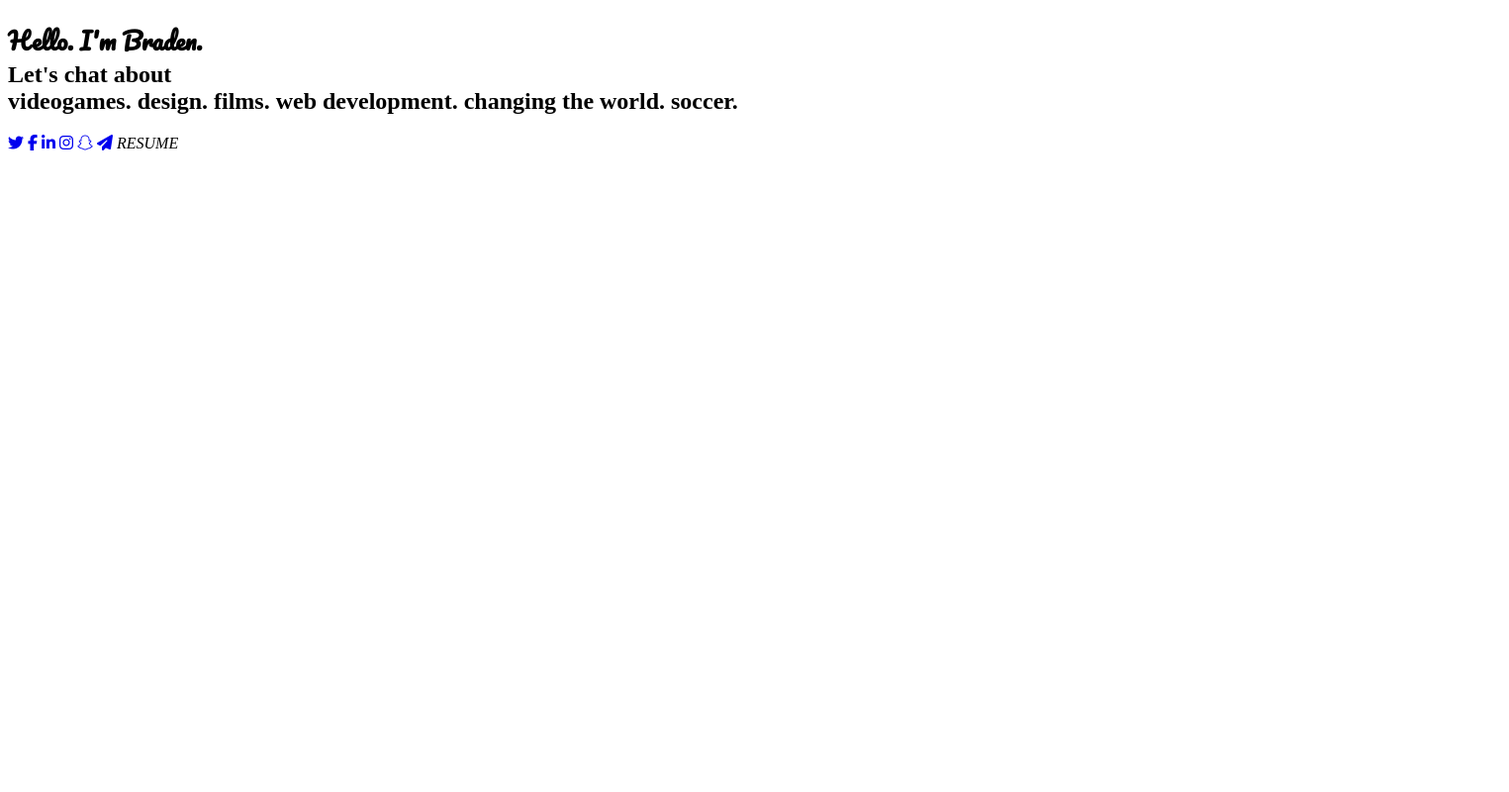
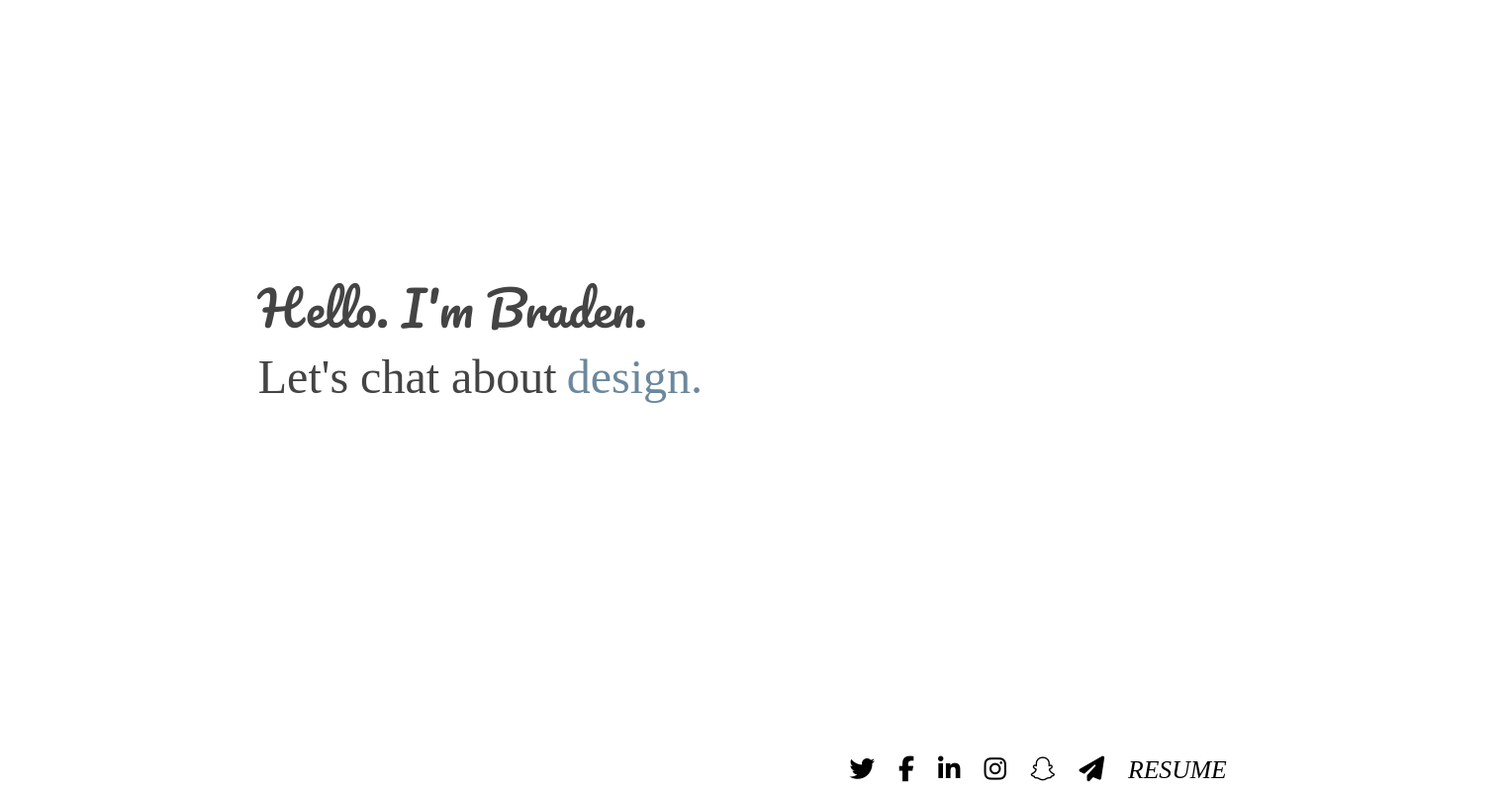
Before and after one commit to bradenham/bradenham.github.io, a plain HTML site: page index.html in a window 1280 px wide. Shown: the whole page at 99% size, 1525 px wide, since content can reach past the window. Drawn offline with Linux system fonts and the light colour scheme.

Commit message:
Update index.html
linked css

```diff
--- a/index.html
+++ b/index.html
@@ -1,7 +1,7 @@
 <!doctype html>
 <html>
 	<head>
-		 <link rel="stylesheet" type="text/css" href="CSS/style.css" />
+		 <link rel="stylesheet" type="text/css" href="css/main.css" />
 		 <link href="https://fonts.googleapis.com/css?family=Pacifico" rel="stylesheet">
 		<script src="https://use.fontawesome.com/3d6a6dd90d.js"></script>
 	</head>
```
